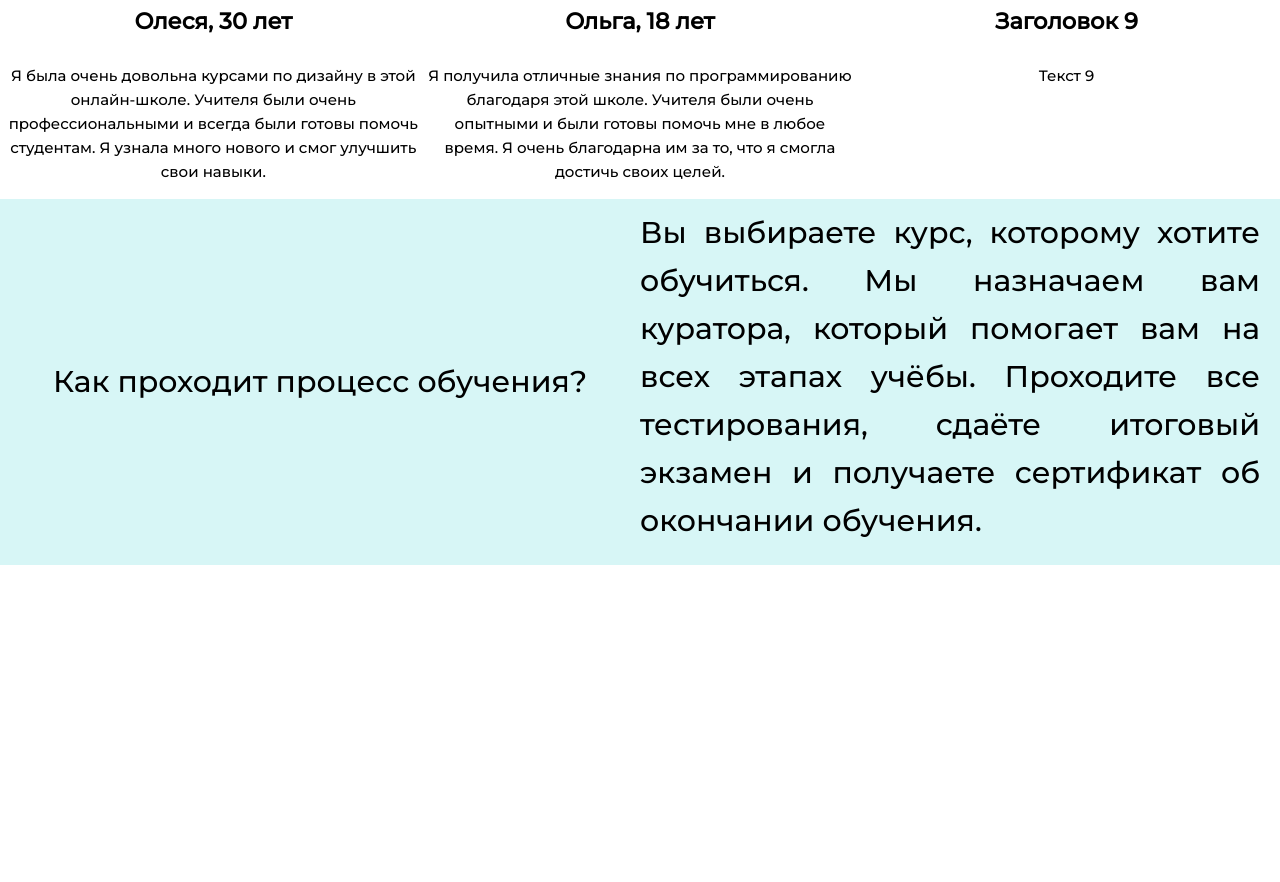
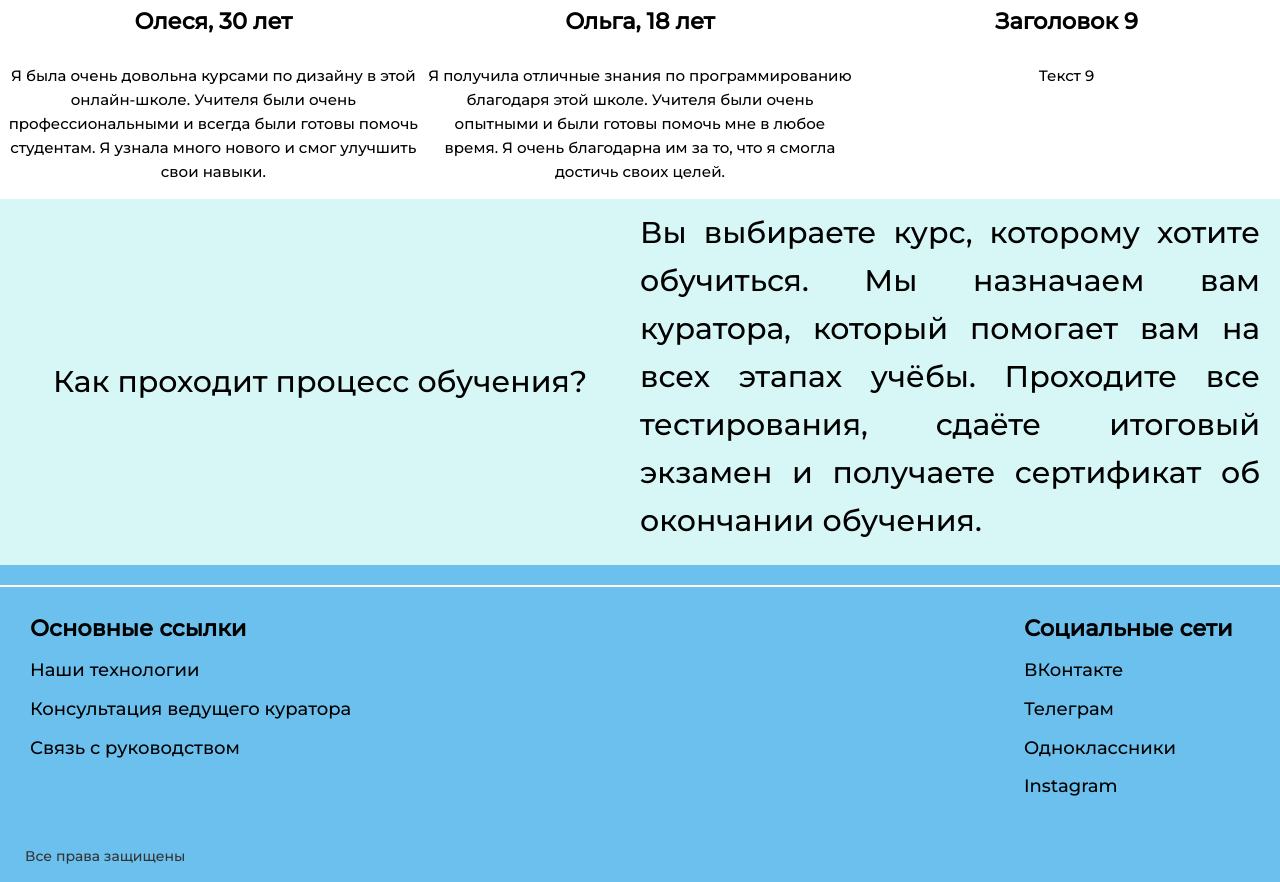
Before and after one commit to Gitara747/viktor, a plain HTML site: page index.html in a window 1280 px wide. Shown: the part 1372-2254 px from the top of the page. Before the commit the page ends 1937 px from the top, so only its background shows below. Drawn offline with Linux system fonts and the light colour scheme.

Commit message:
обнова1.
обнова1.

```diff
--- a/assets/css/style.css
+++ b/assets/css/style.css
@@ -178,6 +178,7 @@ sor: pointer;
   width: 300px;
   height: 500px;
   background-color: rgba(255, 255, 255, 0.5);
+
   border-radius: 10px;
 }
 
@@ -253,3 +254,50 @@ h3 {
   padding: 10px 0 0 10px;
 }
 /*после отзывов*/
+
+.container3 {
+  margin: 0 auto;
+  width: 100%;
+  display: flex;
+  flex-wrap: wrap;
+  justify-content: space-between;
+  align-items: flex-start;
+  background-color: #6CC0ED;
+}
+
+.line {
+  width: 100%;
+  height: 5px;
+  border-top: 2px solid white;
+  margin-top: 20px;
+  margin-bottom: 20px;
+}
+
+.main-links{
+  width: 40%;
+  padding-left: 30px;
+}
+.social-links{
+    width: 20%;
+    padding-right: 30px;
+}
+.links {
+  display: flex;
+  flex-direction: column;
+}
+
+.links a {
+  font-size: 18px;
+  color: black;
+  text-decoration: none;
+  margin-bottom: 10px;
+}
+
+.footer {
+  width: 100%;
+  text-align: left;
+  font-size: 14px;
+  color:#333333;
+  margin-top: 20px;
+  padding-left: 25px
+}
--- a/index.html
+++ b/index.html
@@ -92,8 +92,29 @@
     <p class="text2">Вы выбираете курс, которому хотите обучиться. Мы назначаем вам куратора, который помогает вам на всех этапах учёбы. Проходите все тестирования, сдаёте итоговый экзамен и получаете сертификат об окончании обучения.</p>
   </div>
 </div>
-
-
+<div class="container3">
+  <div class="line"></div>
+  <div class="main-links">
+    <h2>Основные ссылки</h2>
+    <div class="links">
+      <a href="#">Наши технологии</a>
+      <a href="#">Консультация ведущего куратора</a>
+      <a href="#">Связь с руководством</a>
+    </div>
+  </div>
+  <div class="social-links">
+    <h2>Социальные сети</h2>
+    <div class="links">
+      <a href="#">ВКонтакте</a>
+      <a href="#">Телеграм</a>
+      <a href="#">Одноклассники</a>
+      <a href="#">Instagram</a>
+    </div>
+  </div>
+  <div class="footer">
+    <p>Все права защищены</p>
+  </div>
+ </div>
 
 
 </body>
```
